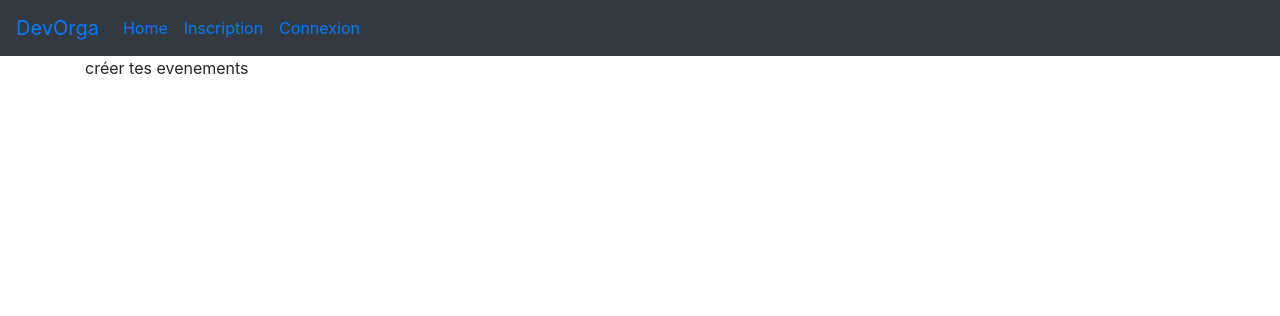
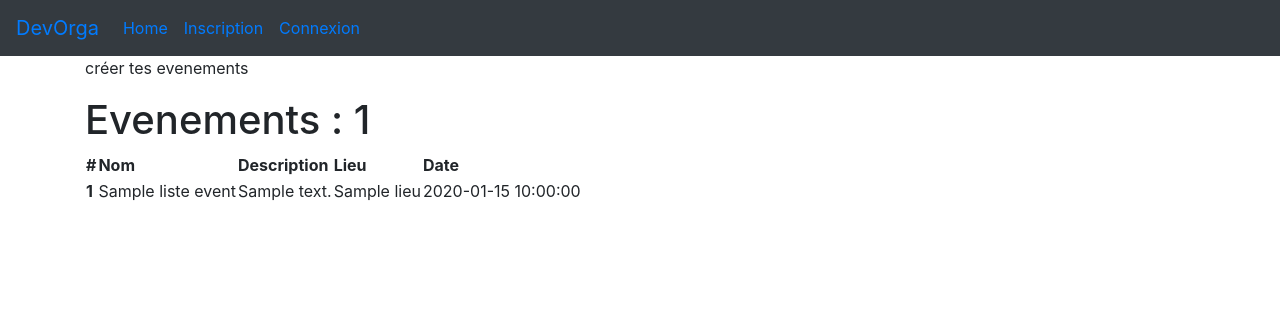
Before and after one commit to codejojo971/DevOrga, a Symfony app: template templates/admin/event.html.twig in a window 1280 px wide. Shown: the top 316 px of the page. Run offline with Twig, Linux system fonts and the light colour scheme; the template is opened without the code that fills it: most values are stand-ins (such as "Sample title", 1, 10 or a date in 2020); some libraries are stand-ins or nearby versions.

Commit message:
version web

```diff
--- a/composer.json
+++ b/composer.json
@@ -16,6 +16,7 @@
         "symfony/form": "4.4.*",
         "symfony/framework-bundle": "4.4.*",
         "symfony/mailer": "4.4.*",
+        "symfony/monolog-bundle": "^3.5",
         "symfony/security-bundle": "4.4.*",
         "symfony/sendgrid-mailer": "4.4.*",
         "symfony/twig-bundle": "4.4.*",
@@ -29,7 +30,6 @@
         "doctrine/doctrine-fixtures-bundle": "^3.3",
         "symfony/debug-bundle": "^4.4",
         "symfony/maker-bundle": "^1.21",
-        "symfony/monolog-bundle": "^3.0",
         "symfony/var-dumper": "^4.4"
     },
     "config": {
@@ -66,6 +66,9 @@
         ],
         "post-update-cmd": [
             "@auto-scripts"
+        ],
+        "compile": [
+            "php bin/console doctrine:migrations:migrate --no-interaction --allow-no-migration"
         ]
     },
     "conflict": {
--- a/config/bundles.php
+++ b/config/bundles.php
@@ -12,6 +12,6 @@ return [
     Symfony\Bundle\SecurityBundle\SecurityBundle::class => ['all' => true],
     Doctrine\Bundle\FixturesBundle\DoctrineFixturesBundle::class => ['dev' => true, 'test' => true],
     Symfony\Bundle\WebProfilerBundle\WebProfilerBundle::class => ['dev' => true, 'test' => true],
+    Symfony\Bundle\DebugBundle\DebugBundle::class => ['dev' => true, 'test' => true],
     Symfony\Bundle\MonologBundle\MonologBundle::class => ['all' => true],
-    Symfony\Bundle\DebugBundle\DebugBundle::class => ['dev' => true, 'test' => true],
 ];
--- a/package.json
+++ b/package.json
@@ -11,6 +11,7 @@
         "dev-server": "encore dev-server",
         "dev": "encore dev",
         "watch": "encore dev --watch",
-        "build": "encore production --progress"
+        "build": "encore production --progress",
+        "heroku-postbuild":"encore production"
     }
 }
--- a/templates/admin/event.html.twig
+++ b/templates/admin/event.html.twig
@@ -8,4 +8,28 @@
 
     <p> créer tes evenements</p>
 
+    <h1>Evenements : {{ Liste_events|length }}</h1>
+    <table>
+        <thead>
+            <tr>
+                <th>#</th>
+                <th>Nom</th>
+                <th>Description</th>
+                <th>Lieu</th>
+                <th>Date</th>
+            </tr>
+        </thead>
+        <tbody>
+            {% for eventCreate in Liste_events %}
+                <tr>
+                    <th>{{ eventCreate.id }}</th>
+                    <td>{{ eventCreate.nom }}</td>
+                    <td>{{ eventCreate.description }}</td>
+                    <td>{{ eventCreate.lieu }}</td>
+                    <td>{{ eventCreate.date }}</td>
+                </tr>
+            {% endfor %}
+        </tbody>
+    </table>
+
 {% endblock %}
--- a/templates/admin/index.html.twig
+++ b/templates/admin/index.html.twig
@@ -5,6 +5,7 @@
 {% block body %}
 
     {% if app.user %}
+
     <h2>{{ controller_name }} </h2>
 
 
@@ -18,6 +19,9 @@
     </button>
     {{ form_end(eventCreate) }}
 </div>
+
+
+
     {% endif %}
 
 {% endblock %}
```
Also changed, not shown: templates/admin/admin.html.twig (added, +23 -0 lines), templates/admin/ajout.html.twig (added, +11 -0 lines), src/Controller/AdminController.php (line endings or trailing spaces), 2 other files. Lines whose indentation alone changed are shown as unchanged.
